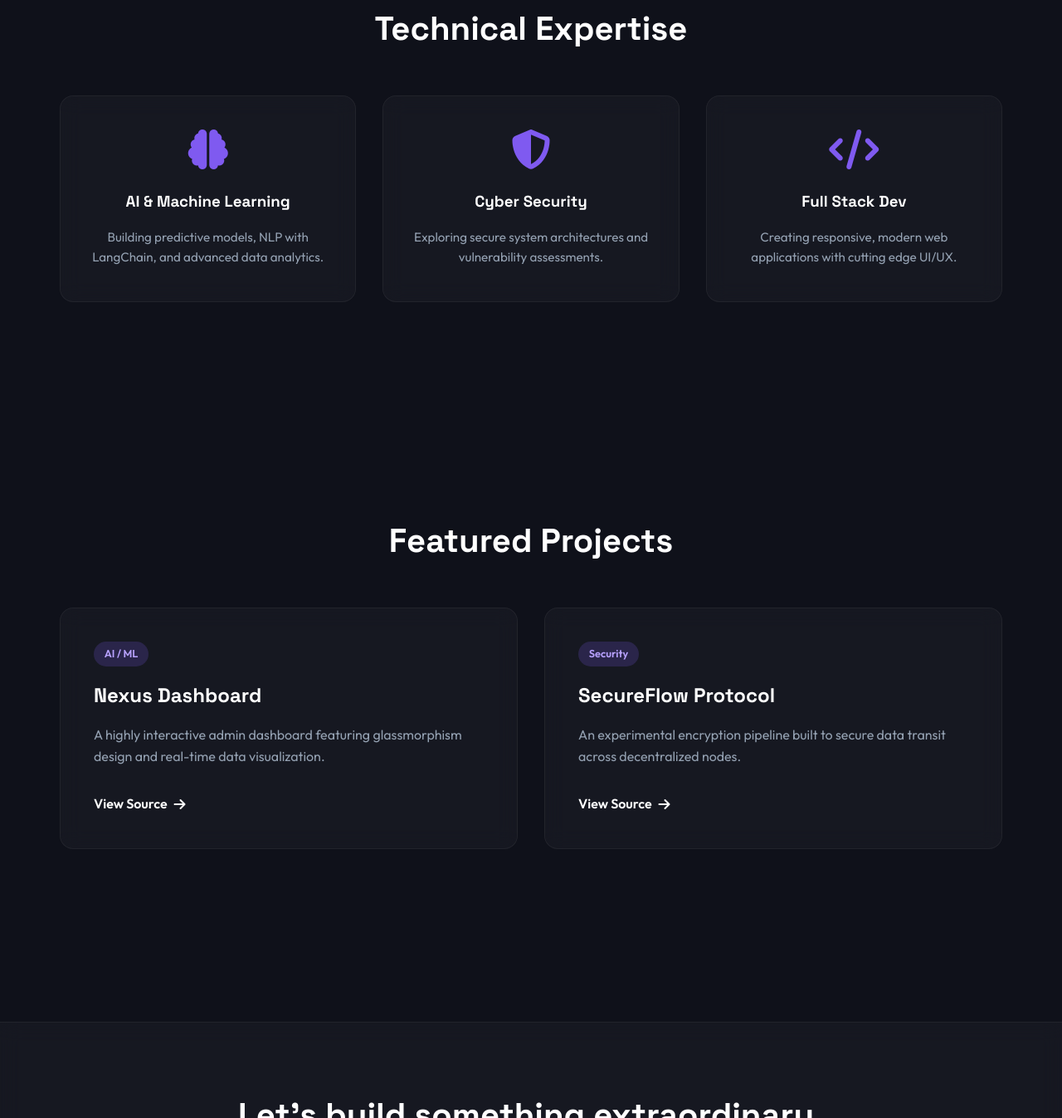
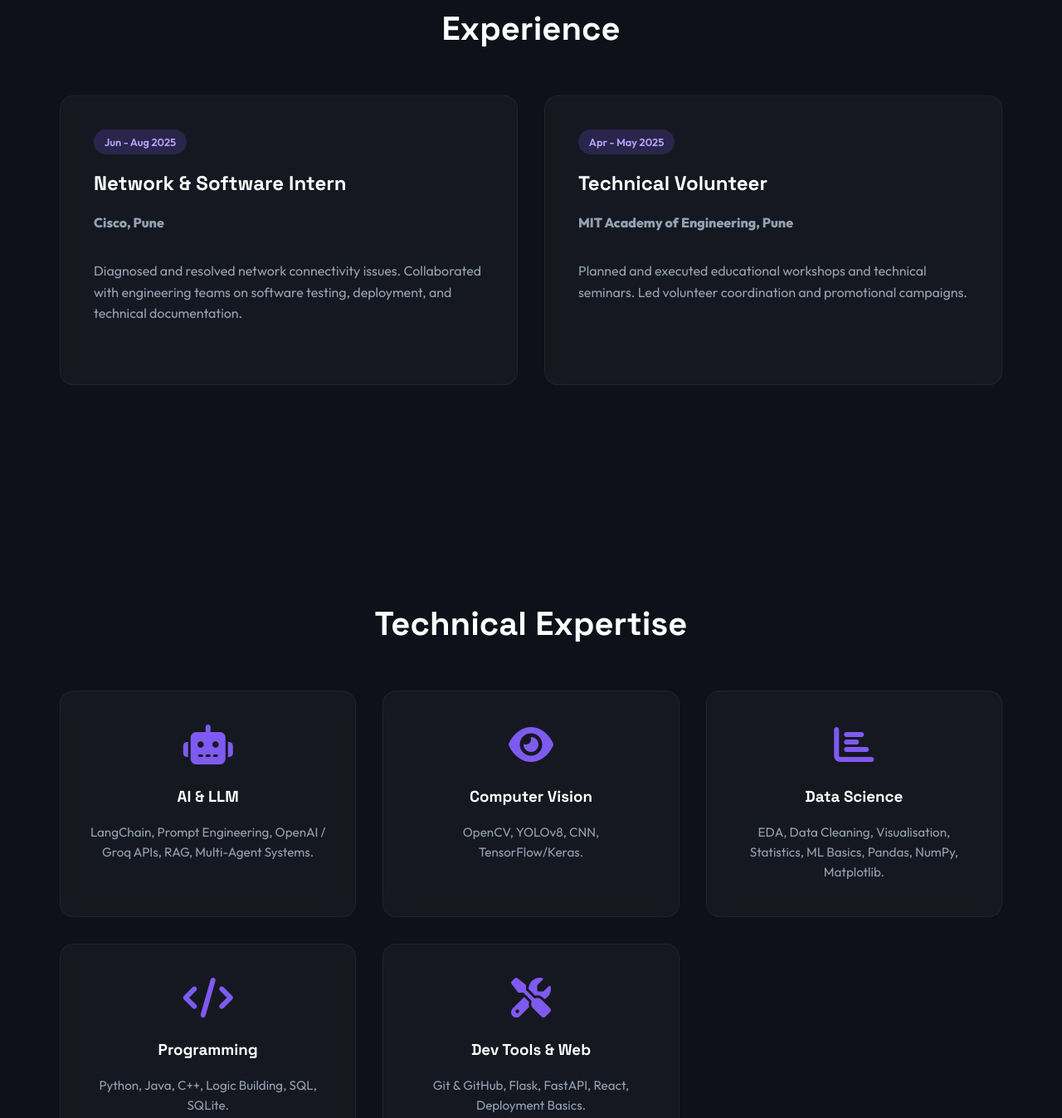
Before and after one commit to punitmanojbhatarkar/assignment-2-portfolio, a plain HTML site: page index.html in a window 1280 px wide. Shown: the part 925-2272 px from the top of the page at 83% size. Drawn offline with Linux system fonts and the light colour scheme.

Commit message:
Update portfolio with CV details: Experience, Projects, Skills, and Achievements

```diff
--- a/index.html
+++ b/index.html
@@ -56,24 +56,57 @@
         </div>
     </header>
 
+    <!-- Experience Section -->
+    <section id="experience" class="section">
+        <h2 class="section-title">Experience</h2>
+        <div class="projects-grid">
+            <div class="glass-card project-card">
+                <div class="project-content">
+                    <span class="project-badge">Jun - Aug 2025</span>
+                    <h3>Network & Software Intern</h3>
+                    <p><strong>Cisco, Pune</strong></p>
+                    <p>Diagnosed and resolved network connectivity issues. Collaborated with engineering teams on software testing, deployment, and technical documentation.</p>
+                </div>
+            </div>
+            <div class="glass-card project-card">
+                <div class="project-content">
+                    <span class="project-badge">Apr - May 2025</span>
+                    <h3>Technical Volunteer</h3>
+                    <p><strong>MIT Academy of Engineering, Pune</strong></p>
+                    <p>Planned and executed educational workshops and technical seminars. Led volunteer coordination and promotional campaigns.</p>
+                </div>
+            </div>
+        </div>
+    </section>
+
     <!-- Skills Section -->
     <section id="skills" class="section">
         <h2 class="section-title">Technical Expertise</h2>
         <div class="skills-grid">
             <div class="glass-card skill-card">
-                <i class="fas fa-brain skill-icon"></i>
-                <h3>AI & Machine Learning</h3>
-                <p>Building predictive models, NLP with LangChain, and advanced data analytics.</p>
+                <i class="fas fa-robot skill-icon"></i>
+                <h3>AI & LLM</h3>
+                <p>LangChain, Prompt Engineering, OpenAI / Groq APIs, RAG, Multi-Agent Systems.</p>
             </div>
             <div class="glass-card skill-card">
-                <i class="fas fa-shield-alt skill-icon"></i>
-                <h3>Cyber Security</h3>
-                <p>Exploring secure system architectures and vulnerability assessments.</p>
+                <i class="fas fa-eye skill-icon"></i>
+                <h3>Computer Vision</h3>
+                <p>OpenCV, YOLOv8, CNN, TensorFlow/Keras.</p>
+            </div>
+            <div class="glass-card skill-card">
+                <i class="fas fa-chart-bar skill-icon"></i>
+                <h3>Data Science</h3>
+                <p>EDA, Data Cleaning, Visualisation, Statistics, ML Basics, Pandas, NumPy, Matplotlib.</p>
             </div>
             <div class="glass-card skill-card">
                 <i class="fas fa-code skill-icon"></i>
-                <h3>Full Stack Dev</h3>
-                <p>Creating responsive, modern web applications with cutting edge UI/UX.</p>
+                <h3>Programming</h3>
+                <p>Python, Java, C++, Logic Building, SQL, SQLite.</p>
+            </div>
+            <div class="glass-card skill-card">
+                <i class="fas fa-tools skill-icon"></i>
+                <h3>Dev Tools & Web</h3>
+                <p>Git & GitHub, Flask, FastAPI, React, Deployment Basics.</p>
             </div>
         </div>
     </section>
@@ -84,19 +117,65 @@
         <div class="projects-grid">
             <div class="glass-card project-card">
                 <div class="project-content">
-                    <span class="project-badge">AI / ML</span>
-                    <h3>Nexus Dashboard</h3>
-                    <p>A highly interactive admin dashboard featuring glassmorphism design and real-time data visualization.</p>
-                    <a href="#" class="project-link">View Source <i class="fas fa-arrow-right"></i></a>
+                    <span class="project-badge">Agentic AI & Web</span>
+                    <h3>SupplySense</h3>
+                    <p>Autonomous Supply Chain Intelligence Platform featuring Planner, Inventory, Risk, and Action agents. Designed a premium dashboard with real-time KPI monitoring.</p>
+                    <p><small style="color: var(--accent);">React, Python, Playwright, Vercel</small></p>
                 </div>
             </div>
             <div class="glass-card project-card">
                 <div class="project-content">
-                    <span class="project-badge">Security</span>
-                    <h3>SecureFlow Protocol</h3>
-                    <p>An experimental encryption pipeline built to secure data transit across decentralized nodes.</p>
-                    <a href="#" class="project-link">View Source <i class="fas fa-arrow-right"></i></a>
+                    <span class="project-badge">AI / LLM</span>
+                    <h3>Agentic AI CO-PO Mapping</h3>
+                    <p>Automated multi-agent ERP platform to streamline NBA accreditation workflows. Integrated Groq LLM for AI-driven pedagogical recommendations.</p>
+                    <p><small style="color: var(--accent);">Python, FastAPI, React, Groq, Pandas</small></p>
                 </div>
+            </div>
+            <div class="glass-card project-card">
+                <div class="project-content">
+                    <span class="project-badge">Computer Vision</span>
+                    <h3>Traffic Violation Detection</h3>
+                    <p>Real-time traffic monitoring system detecting triple riding and helmetless riders using YOLOv8 and MobileNet classification.</p>
+                    <p><small style="color: var(--accent);">Python, OpenCV, YOLOv8, Flask, SQLite</small></p>
+                </div>
+            </div>
+            <div class="glass-card project-card">
+                <div class="project-content">
+                    <span class="project-badge">Machine Learning</span>
+                    <h3>Weather Prediction System</h3>
+                    <p>Machine learning system predicting temperature, rainfall, and humidity achieving 85–90% prediction accuracy.</p>
+                    <p><small style="color: var(--accent);">Python, Scikit-learn, TensorFlow/Keras</small></p>
+                </div>
+            </div>
+            <div class="glass-card project-card">
+                <div class="project-content">
+                    <span class="project-badge">Deep Learning</span>
+                    <h3>Crop Disease Detection</h3>
+                    <p>Built a deep learning system using CNNs to identify diseases in crop leaves from images with 90–95% accuracy.</p>
+                    <p><small style="color: var(--accent);">Python, OpenCV, CNN, TensorFlow</small></p>
+                </div>
+            </div>
+        </div>
+    </section>
+
+    <!-- Achievements Section -->
+    <section id="achievements" class="section">
+        <h2 class="section-title">Achievements</h2>
+        <div class="skills-grid">
+            <div class="glass-card skill-card">
+                <i class="fas fa-trophy skill-icon" style="color: #ffd700;"></i>
+                <h3>NASA Space Apps</h3>
+                <p>4th Place — recognised for technical innovation and problem-solving.</p>
+            </div>
+            <div class="glass-card skill-card">
+                <i class="fas fa-medal skill-icon" style="color: #c0c0c0;"></i>
+                <h3>Firodiya Karandak 2026</h3>
+                <p>1st Prize — premier Maharashtra inter-collegiate competition.</p>
+            </div>
+            <div class="glass-card skill-card">
+                <i class="fas fa-award skill-icon" style="color: #cd7f32;"></i>
+                <h3>Vidnyan & Jallosh 2025</h3>
+                <p>1st and 2nd Prizes in multiple rounds of inter-collegiate competitions.</p>
             </div>
         </div>
     </section>
```
